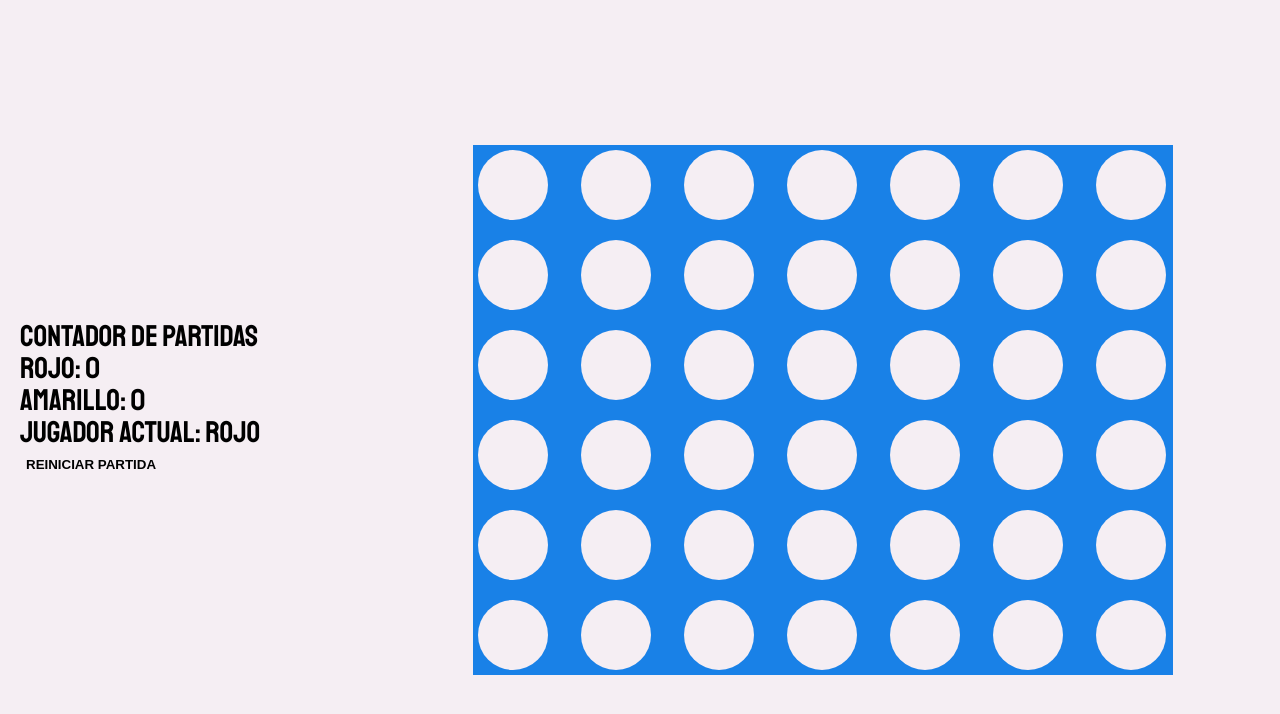
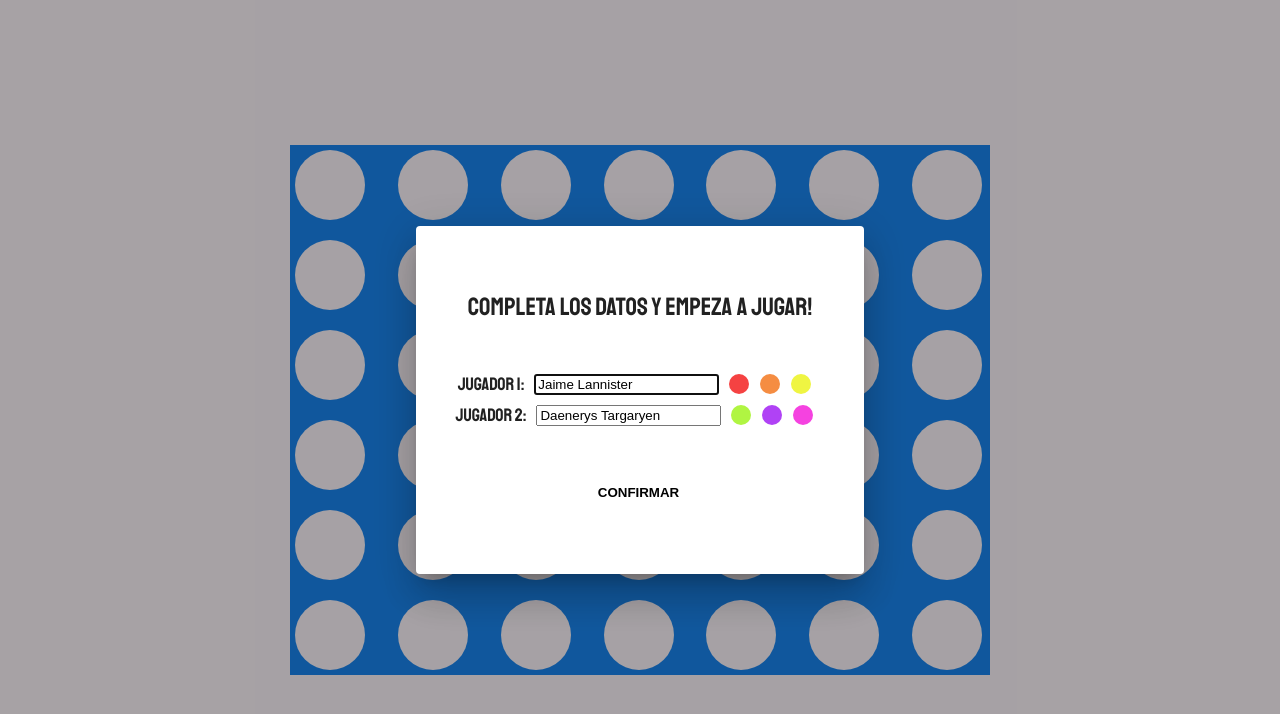
Before and after one commit to chelyx/conect-4, an Angular app: page /conect-4/ in a window 1280 px wide. Shown: the top 714 px of the page. Built offline with nearby package versions, Linux system fonts and the light colour scheme.

Commit message:
choose player and color

```diff
--- a/package.json
+++ b/package.json
@@ -10,6 +10,7 @@
   },
   "private": true,
   "dependencies": {
+    "@angular-material-components/color-picker": "^8.0.0",
     "@angular/animations": "^14.1.0",
     "@angular/cdk": "^14.1.3",
     "@angular/common": "^14.1.0",
--- a/src/app/main/main.component.html
+++ b/src/app/main/main.component.html
@@ -1,10 +1,11 @@
 <div class="container" fxLayout="row" fxLayoutAlign="center center">
-  <div class="board" fxLayout="column"  fxLayoutAlign="center center">
+  <div class="board" fxLayout="column"  fxLayoutAlign="center center" *ngIf="playersLoaded">
     <p>Contador de partidas</p>
     <p>{{player1.name}}: {{player1.wins}} </p>
     <p>{{player2.name}}: {{player2.wins}} </p>
     <p>Jugador actual: {{currentPlayer.name}} </p>
     <button (click)="resetBoard($event)" class="btn-primary">Reiniciar partida</button>
+    <button (click)="ngOnInit()" class="btn-primary">Cambiar jugadores</button>
   </div>
   <div class="game" fxLayout="column" fxLayoutAlign="center center" >
     <mat-grid-list cols="7" rowHeight="70px" [gutterSize]="'20px'">
--- a/src/app/main/main.component.ts
+++ b/src/app/main/main.component.ts
@@ -1,7 +1,10 @@
 import { Component, OnInit } from '@angular/core';
+import { FormGroup } from '@angular/forms';
 import { MatDialog } from '@angular/material/dialog';
 import { Player } from '../models/player.model';
+import { PlayersForm } from '../models/players-form.model';
 import { Tile } from '../models/tile.model';
+import { PlayersDialogComponent } from '../players-dialog/players-dialog.component';
 import { WinnerDialogComponent } from '../winner-dialog/winner-dialog.component';
 
 @Component({
@@ -16,15 +19,25 @@ export class MainComponent implements OnInit {
   currentPlayer: Player;
   matrix: Tile[][] = [];
   countTile = 0;
+  playersLoaded = false;
 
   constructor(public dialog: MatDialog) { }
 
   ngOnInit(): void {
-    this.player1 = new Player('Rojo','#f5554a');
-    this.player2 = new Player('Amarillo','#ffe084');
-    this.currentPlayer = this.player1;
-    this.firstPlayer = this.player1;
+    this.initPlayers();
     this.generateEmptyMatrix();
+  }
+
+  initPlayers() {
+    const dialogRef = this.dialog.open(PlayersDialogComponent);
+    dialogRef.afterClosed().subscribe((res: PlayersForm)=> {
+      console.log(res);
+      this.player1 = new Player(res.firstPlayer,res.firstColor);
+      this.player2 = new Player(res.secondPlayer,res.secondColor);
+      this.currentPlayer = this.player1;
+      this.firstPlayer = this.player1;
+      this.playersLoaded = true;
+    });
   }
 
   chooseColumn(x: number){
@@ -154,7 +167,6 @@ export class MainComponent implements OnInit {
       }
       this.matrix.push(row);
     }
-    console.log(this.matrix);
   }
 
   resetBoard($event?: any){
--- /dev/null
+++ b/src/app/models/players-form.model.ts
@@ -0,0 +1,6 @@
+export class PlayersForm {
+  firstPlayer: string;
+  firstColor: string;
+  secondPlayer: string;
+  secondColor: string;
+}
--- /dev/null
+++ b/src/app/players-dialog/players-dialog.component.html
@@ -0,0 +1,26 @@
+<div class="container">
+  <p>Completa los datos y empeza a jugar!</p>
+  <form [formGroup]="form" >
+    <div fxLayout="row">
+      <label>Jugador 1:</label>
+      <input id="firstPlayer" type="text" formControlName="firstPlayer" [placeholder]="'Jugador 1'">
+      <div class="btn-group">
+        <span *ngFor="let item of colors1">
+          <button (click)="colorSelected(item)" class="btn-color" [style.background]="item"></button>
+        </span>
+      </div>
+    </div>
+
+    <div fxLayout="row">
+      <label>Jugador 2:</label>
+      <input id="secondPlayer" type="text" formControlName="secondPlayer" [placeholder]="'Jugador 2'">
+      <div class="btn-group">
+        <span *ngFor="let item of colors2">
+          <button (click)="colorSelected(item)" class="btn-color" [style.background]="item"></button>
+        </span>
+      </div>
+    </div>
+  </form>
+
+  <button (click)="onConfirm()" class="btn-primary" mat-button>confirmar</button>
+</div>
--- /dev/null
+++ b/src/app/players-dialog/players-dialog.component.scss
@@ -0,0 +1,41 @@
+@import '../../styles.scss';
+
+.container {
+  width: 400px;
+  height: 300px;
+  display: flex;
+  flex-direction: column;
+  align-items: center;
+  justify-content: space-evenly;
+  p {
+    font-size: 25px;
+    margin-bottom: 10px;
+  }
+
+  form {
+    display: flex;
+    align-items: center;
+    justify-content: center;
+    flex-direction: column;
+    div{
+      display: flex;
+    }
+    label{
+      margin-right: 10px;
+      font-size: 18px;
+    }
+    input {
+      margin-bottom: 10px;
+      margin-right: 10px;
+    }
+  }
+}
+
+.btn-color {
+  height: 20px;
+  width: 20px;
+  margin-right: 11px;
+  box-shadow: none;
+  border-radius: 12px;
+  border-color: transparent;
+}
--- /dev/null
+++ b/src/app/players-dialog/players-dialog.component.ts
@@ -0,0 +1,51 @@
+import { Component, OnInit } from '@angular/core';
+import { FormControl, FormGroup } from '@angular/forms';
+import { MatDialogRef } from '@angular/material/dialog';
+import { PlayersForm } from '../models/players-form.model';
+
+@Component({
+  selector: 'app-players-dialog',
+  templateUrl: './players-dialog.component.html',
+  styleUrls: ['./players-dialog.component.scss']
+})
+export class PlayersDialogComponent implements OnInit {
+  colors1 = [
+    '#f54242',
+    '#f58d42',
+    '#eff542',
+  ]
+  colors2 = [
+    '#b0f542',
+    '#b042f5',
+    '#f542e0',
+  ]
+
+  form = new FormGroup({
+    firstPlayer: new FormControl('Jaime Lannister'),
+    firstColor: new FormControl('#f54242'),
+    secondPlayer: new FormControl('Daenerys Targaryen'),
+    secondColor: new FormControl('#b042f5')
+  });
+  constructor(public dialogRef: MatDialogRef<PlayersDialogComponent>,) { }
+
+  ngOnInit(): void {
+  }
+
+  colorSelected(value: string) {
+    if(this.colors1.includes(value)) {
+      this.form.controls.firstColor.setValue(value);
+    } else {
+      this.form.controls.secondColor.setValue(value);
+    }
+  }
+
+  onConfirm() {
+    let form = new PlayersForm();
+    form.firstPlayer = this.form.controls.firstPlayer.value!;
+    form.firstColor = this.form.controls.firstColor.value!;
+    form.secondPlayer = this.form.controls.secondPlayer.value!;
+    form.secondColor = this.form.controls.secondColor.value!;
+    this.dialogRef.close(form);
+  }
+
+}
--- a/src/app/winner-dialog/winner-dialog.component.scss
+++ b/src/app/winner-dialog/winner-dialog.component.scss
@@ -8,9 +8,12 @@
     display: flex;
     align-items: center;
     height: 50px;
-    width: 250px;
+    width: 100%;
     justify-content: center;
     margin-bottom: 30px;
+  }
+  p {
+    margin: 0 5px;
   }
 }
 
--- a/src/index.html
+++ b/src/index.html
@@ -3,7 +3,7 @@
 <head>
   <meta charset="utf-8">
   <title>Conect4</title>
-  <base href="/">
+  <base href="/conect-4/">
   <meta name="viewport" content="width=device-width, initial-scale=1">
   <link rel="icon" type="image/x-icon" href="faviconG.png">
   <link rel="preconnect" href="https://fonts.gstatic.com">
--- a/src/styles.scss
+++ b/src/styles.scss
@@ -7,7 +7,10 @@
 
 
 html, body { height: 100%; }
-body { margin: 0; font-family: Staatliches, "Helvetica Neue", sans-serif; }
+body, p, h1,h2,h3, label {
+  margin: 0;
+  font-family: Staatliches, "Helvetica Neue", sans-serif;
+}
 
 .btn-primary {
   outline: none;
```
Also changed, not shown: src/app/app.module.ts (+11 -3 lines), 8 other files (tests, documents, lock files or other folders).
